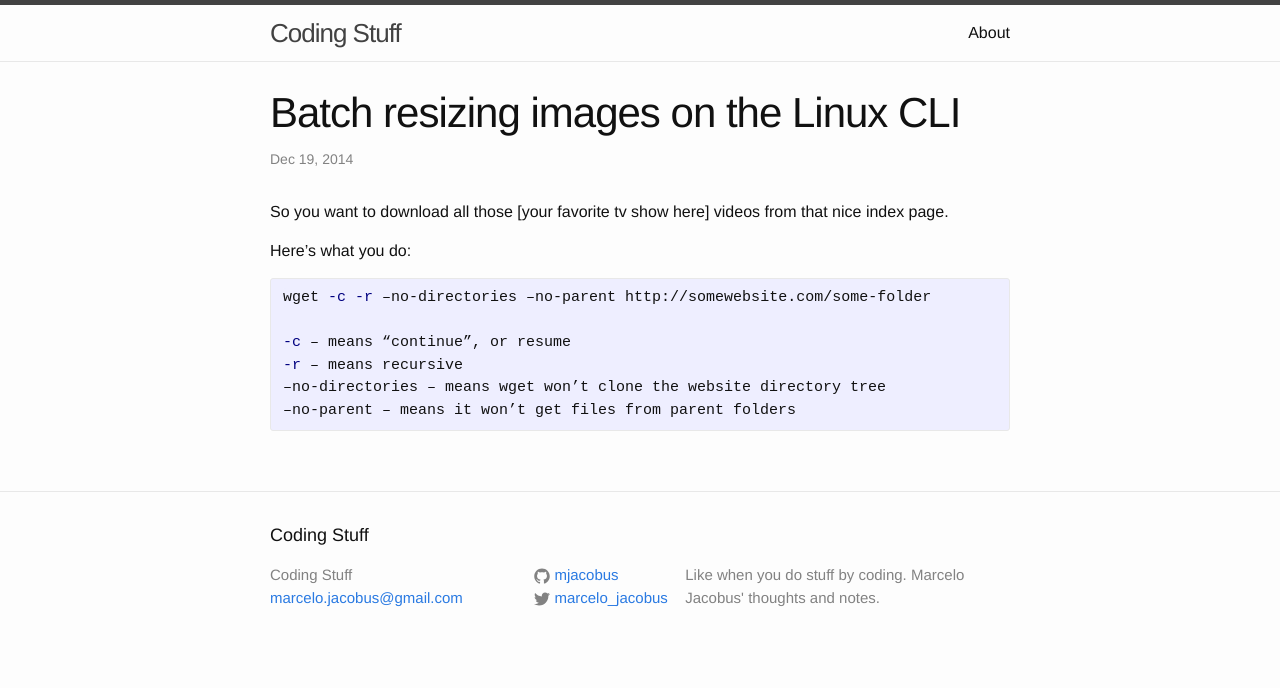
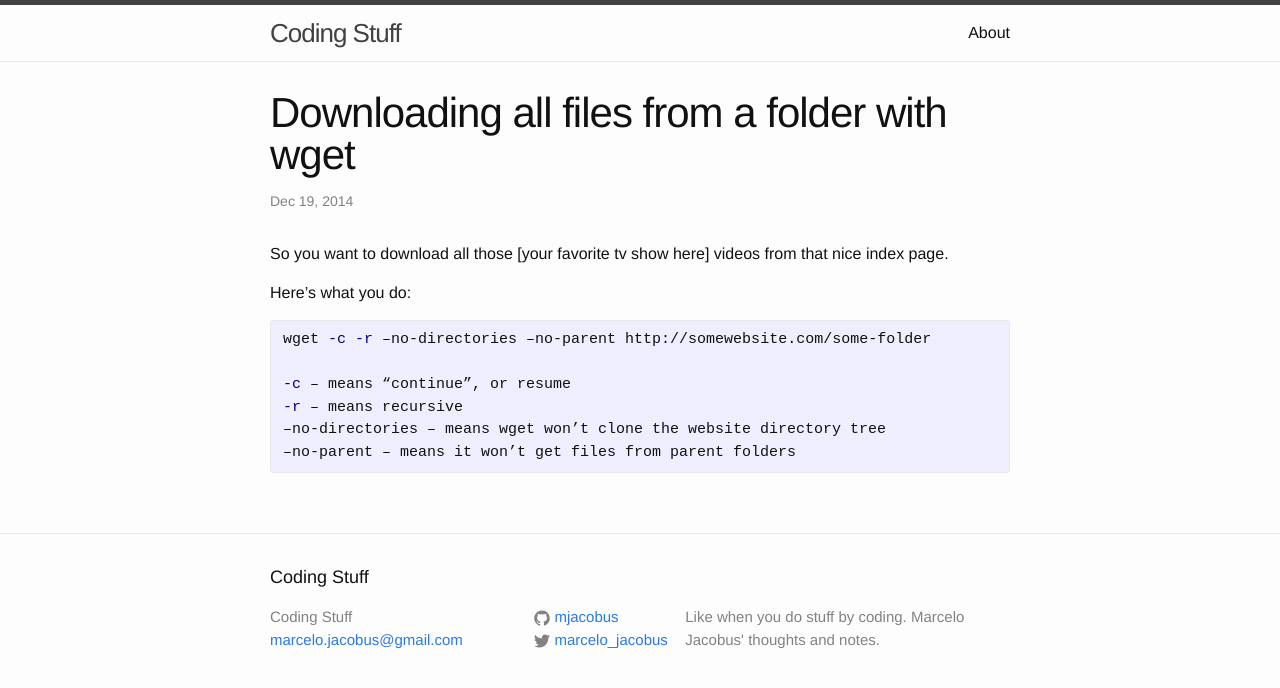
Before and after one commit to mjacobus/mjacobus.github.io, a Jekyll site: the page built from _posts/2014-12-19-downloading-all-files-from-a-folder-with-wget.md, in a window 1280 px wide. Shown: the top 688 px of the page. Built offline with Jekyll 4.4.1, drawn with Linux system fonts in a browser that asks for light colours.

Commit message:
Fixed post title

```diff
--- a/_posts/2014-12-19-downloading-all-files-from-a-folder-with-wget.md
+++ b/_posts/2014-12-19-downloading-all-files-from-a-folder-with-wget.md
@@ -1,6 +1,6 @@
 ---
 layout: post
-title: Batch resizing images on the Linux CLI
+title: Downloading all files from a folder with wget
 tags: [Wget, CLI]
 ---
 
```
